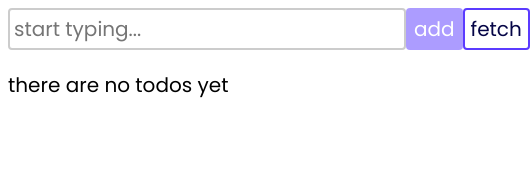
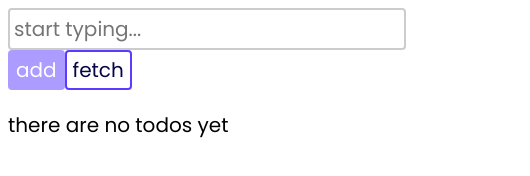
Before and after one commit to dmorenogogoleva/simple-redux, a React app: page / in a window 390 px wide. Shown: the whole page, 530 px wide, since content can reach past the window. Built offline with nearby package versions, Linux system fonts and the light colour scheme.

Commit message:
fix mobile styles

```diff
--- a/src/components/app/app.css
+++ b/src/components/app/app.css
@@ -63,10 +63,6 @@ button:disabled {
     --common-font-size: 20px;
   }
 
-  .panel {
-    display: flex;
-  }
-
   .button__fetch {
     margin-left: auto;
   }
```
